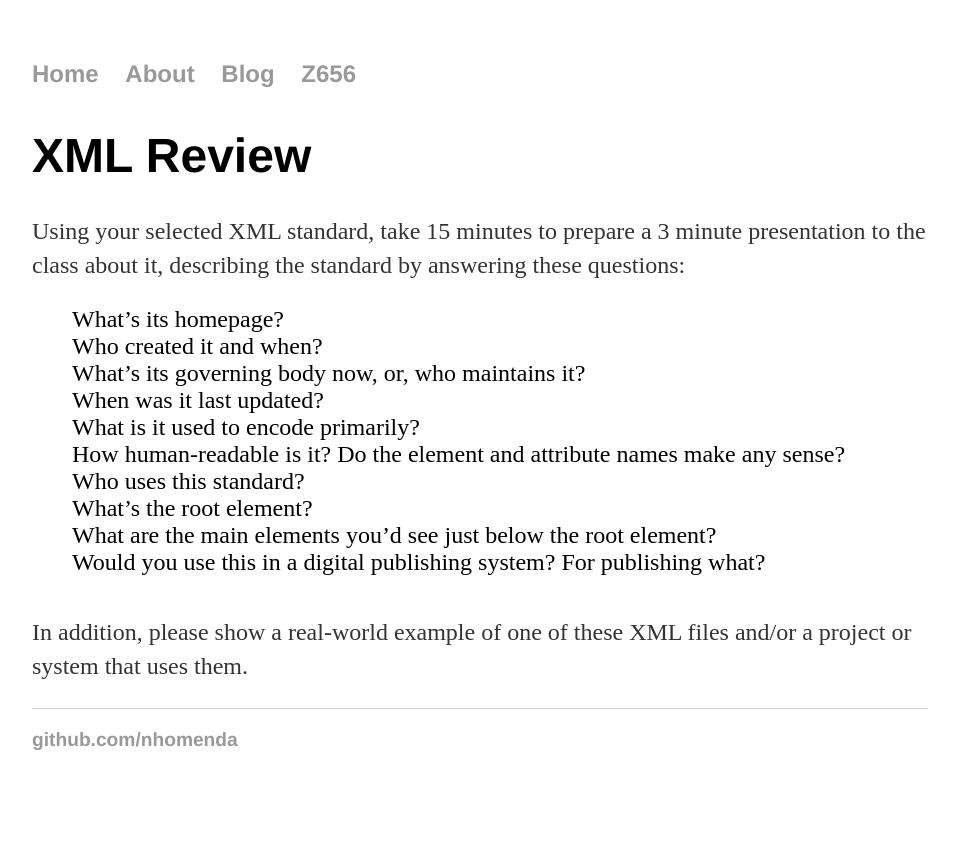
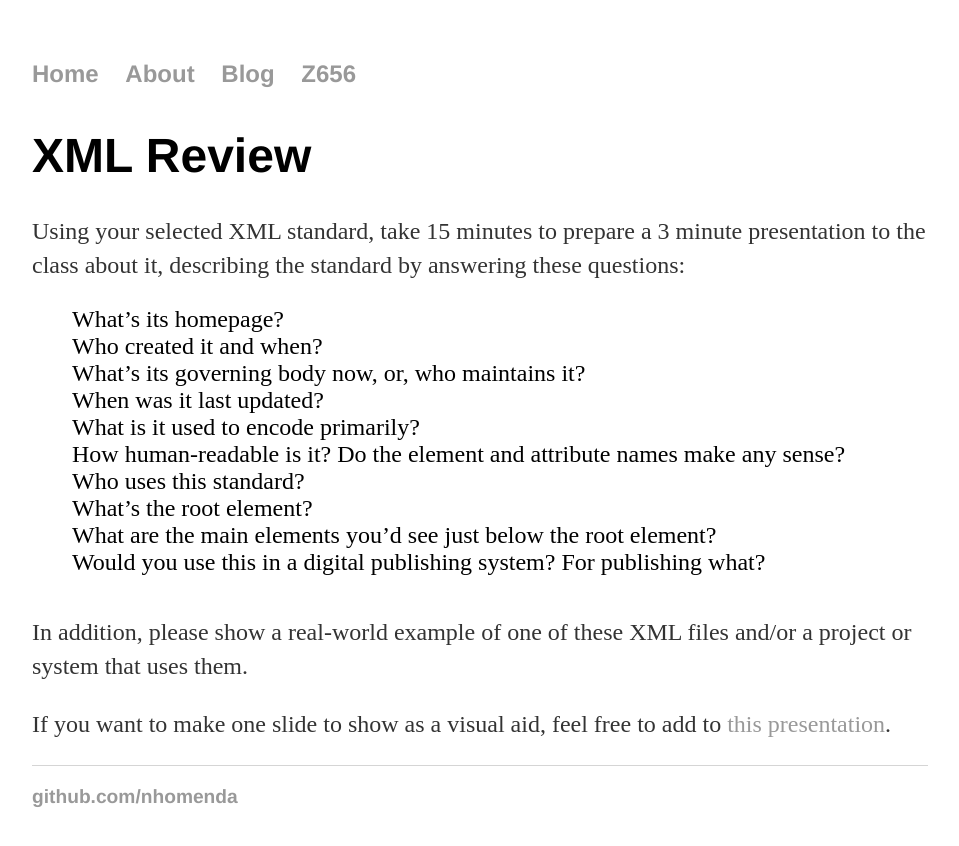
Before and after one commit to nhomenda/nhomenda.github.io, a Jekyll site: the page built from Z656/XMLreview.html, in a window 1280 px wide. Shown: the top 846 px of the page, without its empty margins (160-1119 px from the left). Built offline with Jekyll 4.4.1, drawn with Linux system fonts in a browser that asks for light colours.

Commit message:
Update XMLreview.html

```diff
--- a/Z656/XMLreview.html
+++ b/Z656/XMLreview.html
@@ -20,6 +20,7 @@ date: 2018-01-18
     <li>Would you use this in a digital publishing system? For publishing what?</li>
   </ul>
   <p>In addition, please show a real-world example of one of these XML files and/or a project or system that uses them.</p>
+  <p>If you want to make one slide to show as a visual aid, feel free to add to <a href="https://docs.google.com/presentation/d/1YZpD-GbqpRM4uWRCAGRABjHdZZcE32ryXPfwHqSG8iU/edit?usp=sharing">this presentation</a>.</p>
 
 
 </div><!-- /.blurb -->
```
